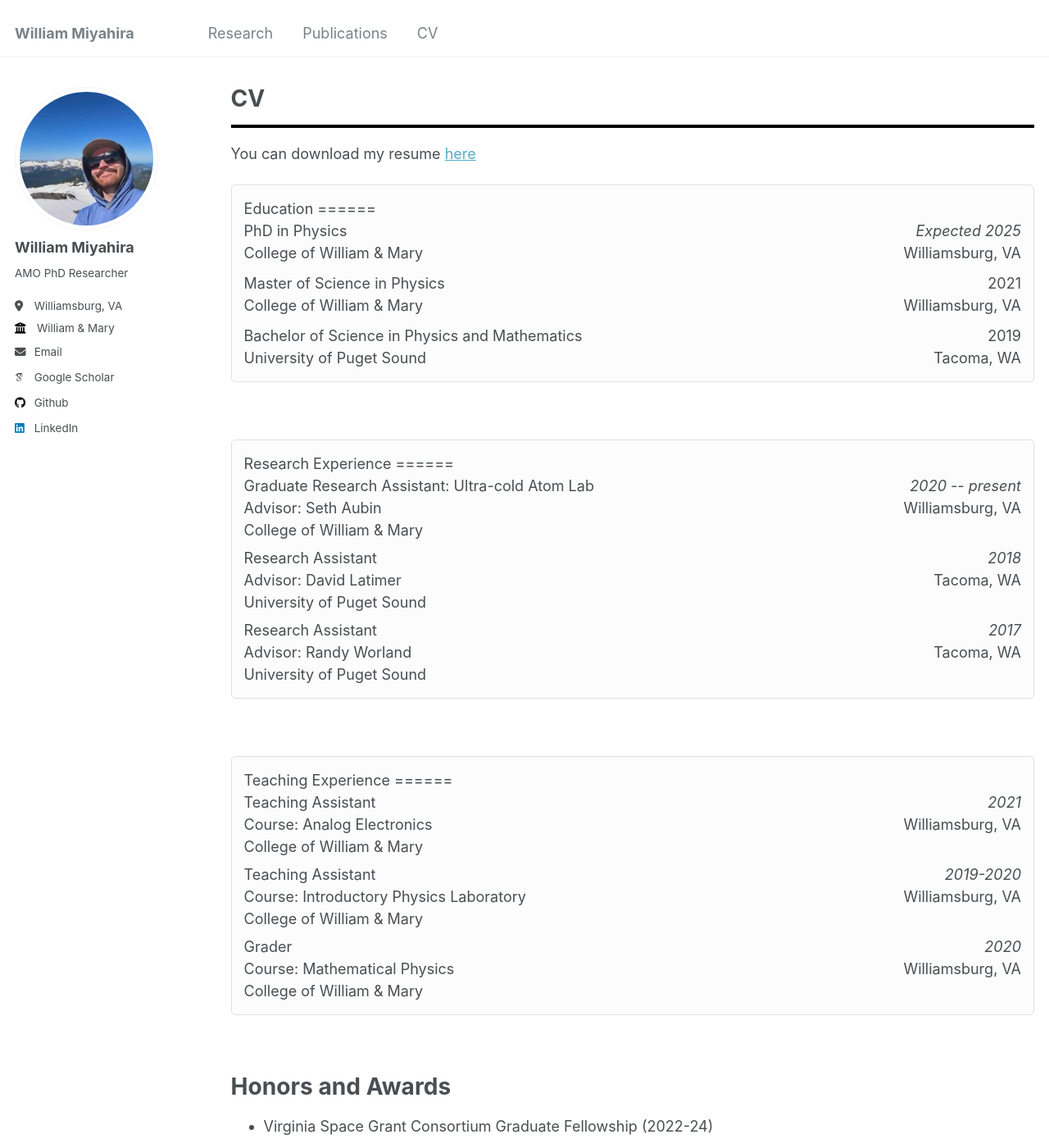
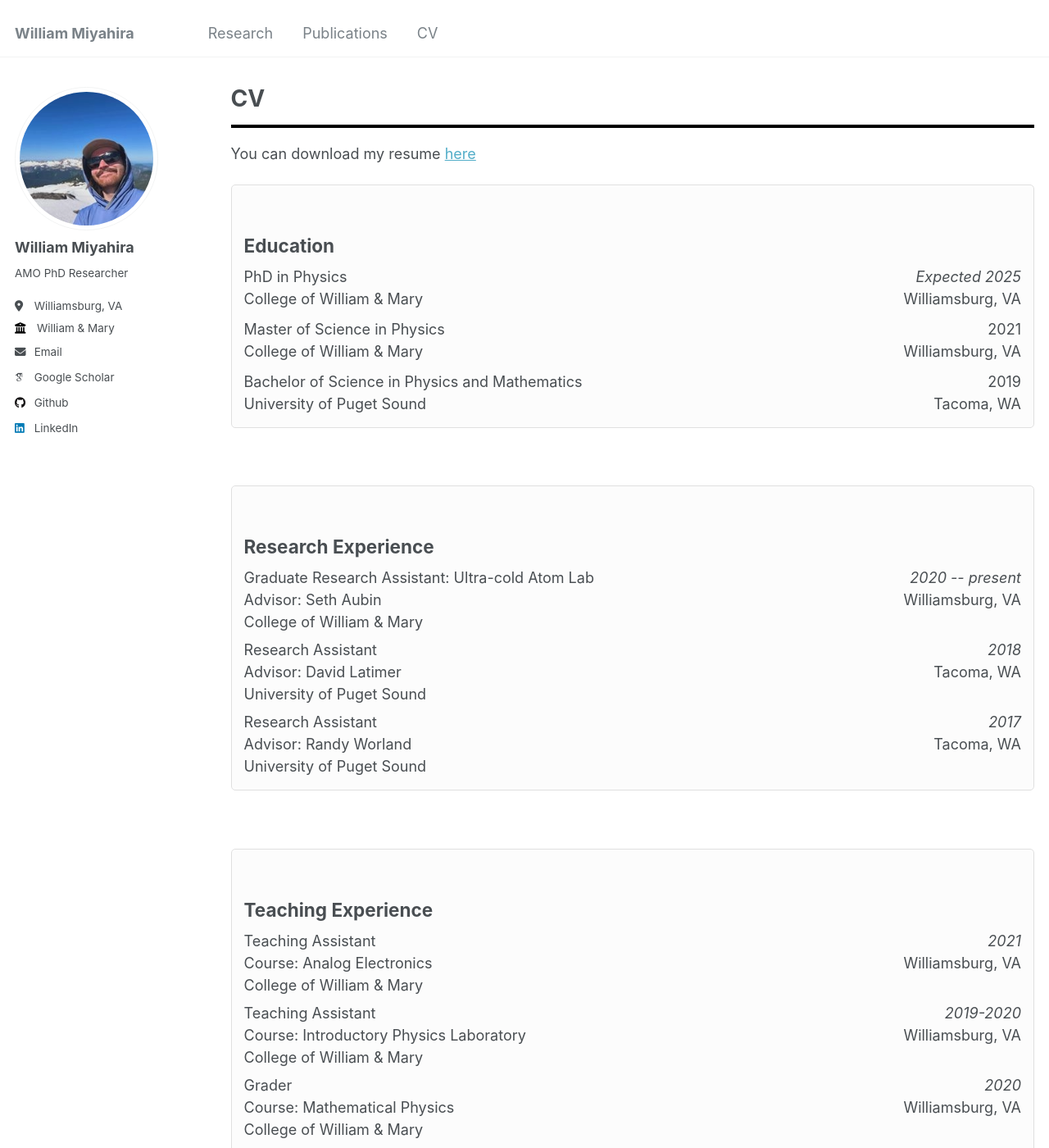
Before and after one commit to willmiyahira/willmiyahira.github.io, a Jekyll site: the page built from _pages/cv.md, in a window 1280 px wide and 1400 px high. Shown: the whole window at 82% size. Built offline with Jekyll 4.4.1, drawn with Linux system fonts in a browser that asks for light colours; some web fonts are replaced.

Commit message:
update cv page

```diff
--- a/_pages/cv.md
+++ b/_pages/cv.md
@@ -20,8 +20,7 @@ You can download my resume <a href="/files/Resume_William_Miyahira__Short_.pdf"
     border-radius: 5px;               /* Slightly rounded corners */
     background-color: #fcfcfc;        /* Very light background color */
 ">
-    Education
-    ======
+    <h2>Education</h2>
 
     <div style="display: flex; justify-content: space-between; width: 100%;">
         <div>
@@ -71,8 +70,7 @@ You can download my resume <a href="/files/Resume_William_Miyahira__Short_.pdf"
     border-radius: 5px;               /* Slightly rounded corners */
     background-color: #fcfcfc;        /* Very light background color */
 ">
-Research Experience
-======
+<h2>Research Experience</h2>
 <div style="display: flex; justify-content: space-between; width: 100%;">
   <div>
     Graduate Research Assistant: Ultra-cold Atom Lab<br>
@@ -135,8 +133,7 @@ Research Experience
     border-radius: 5px;               /* Slightly rounded corners */
     background-color: #fcfcfc;        /* Very light background color */
 ">
-Teaching Experience
-======
+<h2>Teaching Experience</h2>
 <div style="display: flex; justify-content: space-between; width: 100%;">
   <div>
     Teaching Assistant<br>
```
